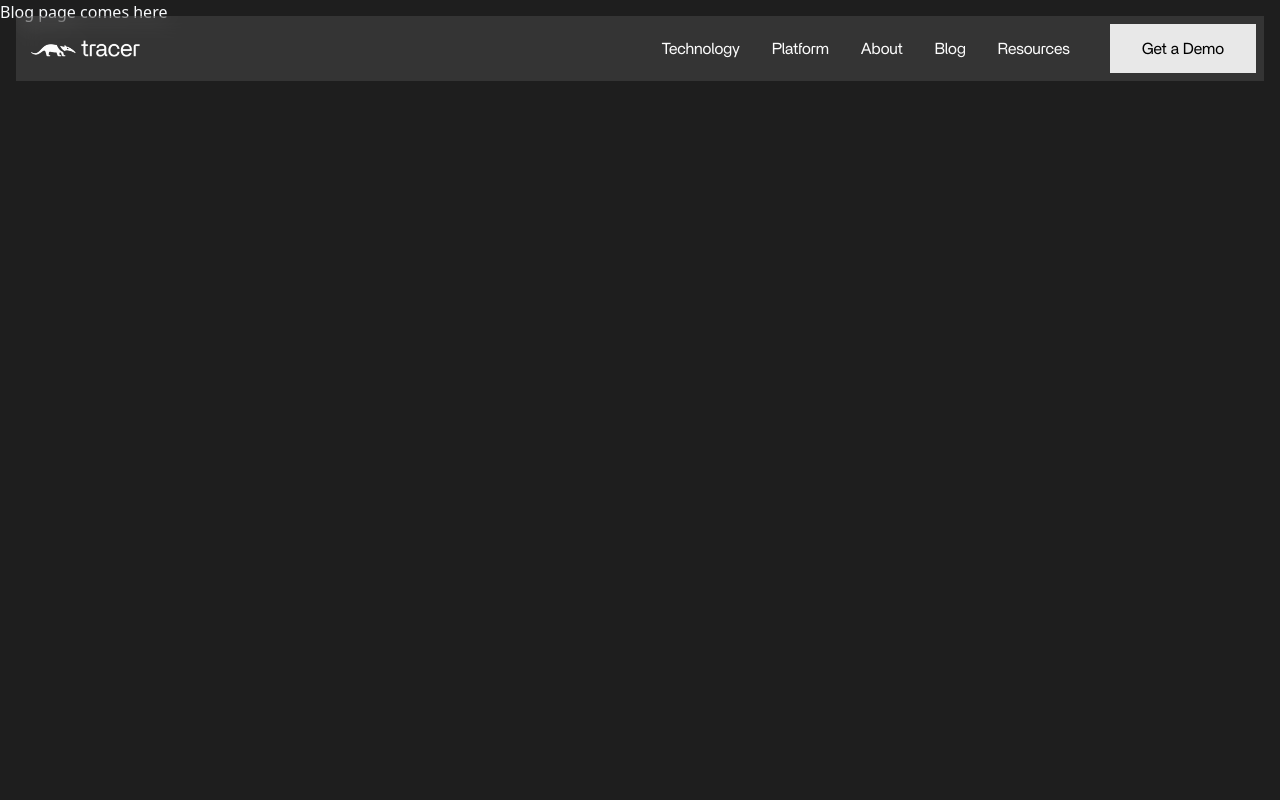
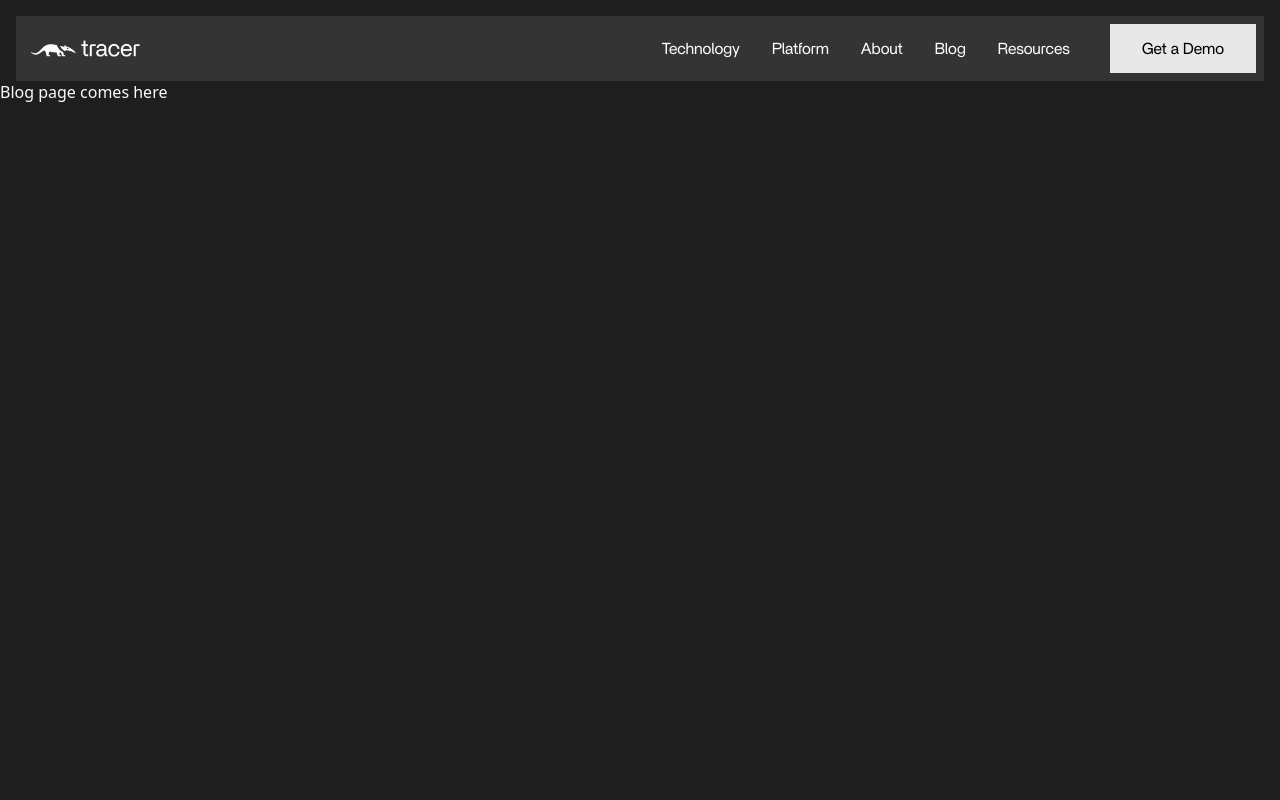
Before and after one commit to Tracer-Cloud/tracer-marketing-website-v3, a Next.js app: page /blog in a window 1280 px wide. Shown: the top 800 px of the page. Built offline with nearby package versions, Linux system fonts and the light colour scheme.

Commit message:
blog tuning

```diff
--- a/src/app/blog/page.tsx
+++ b/src/app/blog/page.tsx
@@ -1,6 +1,6 @@
 export default function TechnologyPage() {
   return (
-    <main className="w-full min-h-screen">
+    <main className="w-full min-h-screen pt-20">
       Blog page comes here
     </main>
   );
```
